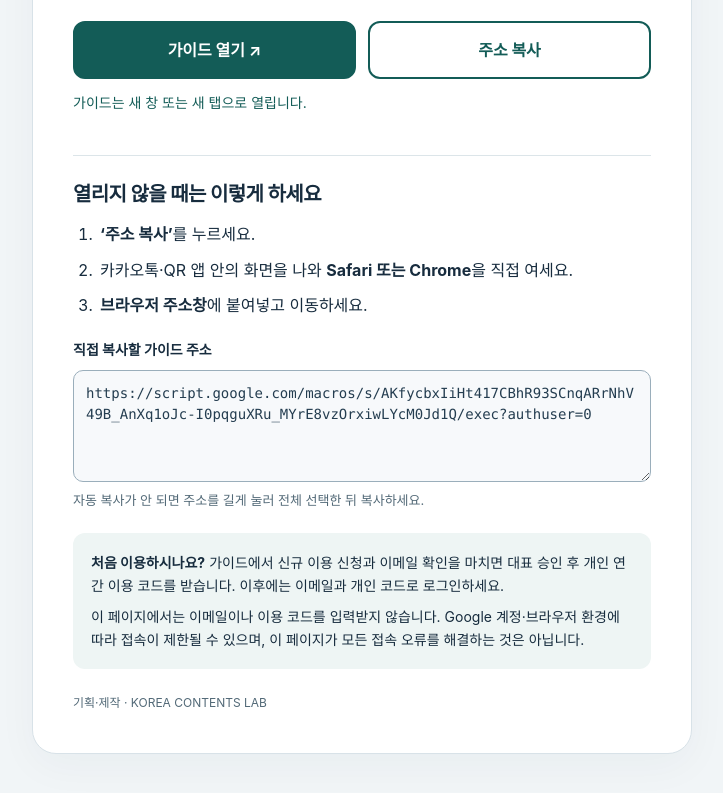
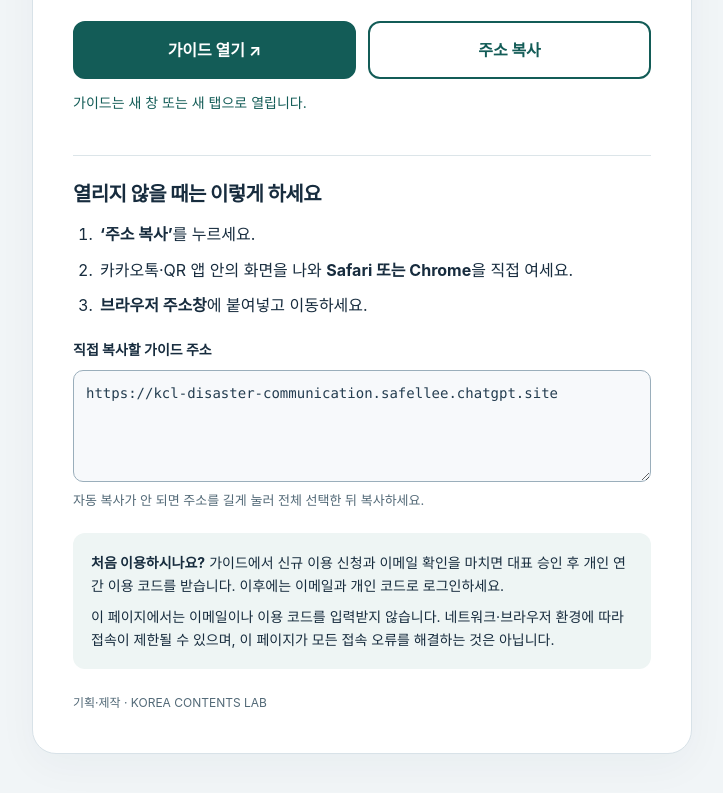
Before and after one commit to ktvwin-pixel/disaster-communication-guide, a website: page start/index.html in a window 1280 px wide. Shown: the part 317-1110 px from the top of the page, without its empty margins (278-1001 px from the left). Drawn offline with Linux system fonts and the light colour scheme.

Commit message:
Point legacy QR entry links to the migrated KCL application

```diff
--- a/start/index.html
+++ b/start/index.html
@@ -17,7 +17,7 @@
 <h1>재난안전 커뮤니케이션<br>전략 가이드</h1>
 <p class="intro">아래 버튼으로 가이드를 여세요.<br>열리지 않으면 주소를 복사해 Safari 또는 Chrome의 주소창에 붙여넣으세요.</p>
 <div class="actions">
-<a class="button primary" id="open-guide" href="https://script.google.com/macros/s/AKfycbxIiHt417CBhR93SCnqARrNhV49B_AnXq1oJc-I0pqguXRu_MYrE8vzOrxiwLYcM0Jd1Q/exec?authuser=0" target="_blank" rel="noopener noreferrer" aria-label="가이드 열기 (새 창 또는 새 탭)">가이드 열기 ↗</a>
+<a class="button primary" id="open-guide" href="https://kcl-disaster-communication.safellee.chatgpt.site" target="_blank" rel="noopener noreferrer" aria-label="가이드 열기 (새 창 또는 새 탭)">가이드 열기 ↗</a>
 <button class="button secondary" id="copy-address" type="button">주소 복사</button>
 </div>
 <p class="status" id="copy-status" role="status" aria-live="polite">가이드는 새 창 또는 새 탭으로 열립니다.</p>
@@ -29,12 +29,12 @@
 <li><strong>브라우저 주소창</strong>에 붙여넣고 이동하세요.</li>
 </ol>
 <label for="guide-address">직접 복사할 가이드 주소</label>
-<textarea id="guide-address" readonly spellcheck="false" autocapitalize="off" aria-describedby="address-help">https://script.google.com/macros/s/AKfycbxIiHt417CBhR93SCnqARrNhV49B_AnXq1oJc-I0pqguXRu_MYrE8vzOrxiwLYcM0Jd1Q/exec?authuser=0</textarea>
+<textarea id="guide-address" readonly spellcheck="false" autocapitalize="off" aria-describedby="address-help">https://kcl-disaster-communication.safellee.chatgpt.site</textarea>
 <p class="hint" id="address-help">자동 복사가 안 되면 주소를 길게 눌러 전체 선택한 뒤 복사하세요.</p>
 </section>
 <div class="notice">
 <p><strong>처음 이용하시나요?</strong> 가이드에서 신규 이용 신청과 이메일 확인을 마치면 대표 승인 후 개인 연간 이용 코드를 받습니다. 이후에는 이메일과 개인 코드로 로그인하세요.</p>
-<p>이 페이지에서는 이메일이나 이용 코드를 입력받지 않습니다. Google 계정·브라우저 환경에 따라 접속이 제한될 수 있으며, 이 페이지가 모든 접속 오류를 해결하는 것은 아닙니다.</p>
+<p>이 페이지에서는 이메일이나 이용 코드를 입력받지 않습니다. 네트워크·브라우저 환경에 따라 접속이 제한될 수 있으며, 이 페이지가 모든 접속 오류를 해결하는 것은 아닙니다.</p>
 </div>
 <footer>기획·제작 · KOREA CONTENTS LAB</footer>
 <noscript><p>자동 복사 기능을 사용할 수 없습니다. 위 주소를 직접 선택해 복사하세요. ‘가이드 열기’는 그대로 사용할 수 있습니다.</p></noscript>
```
